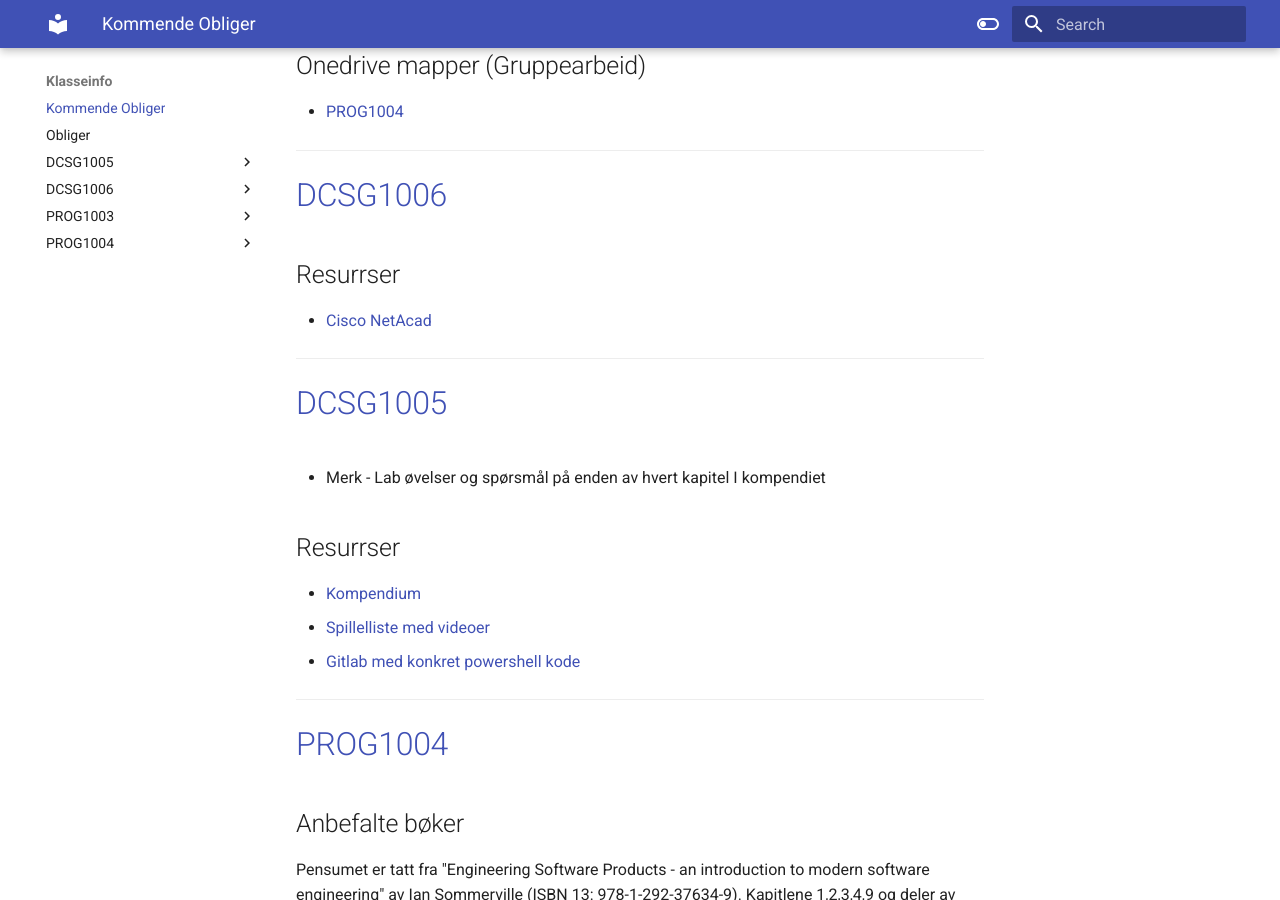
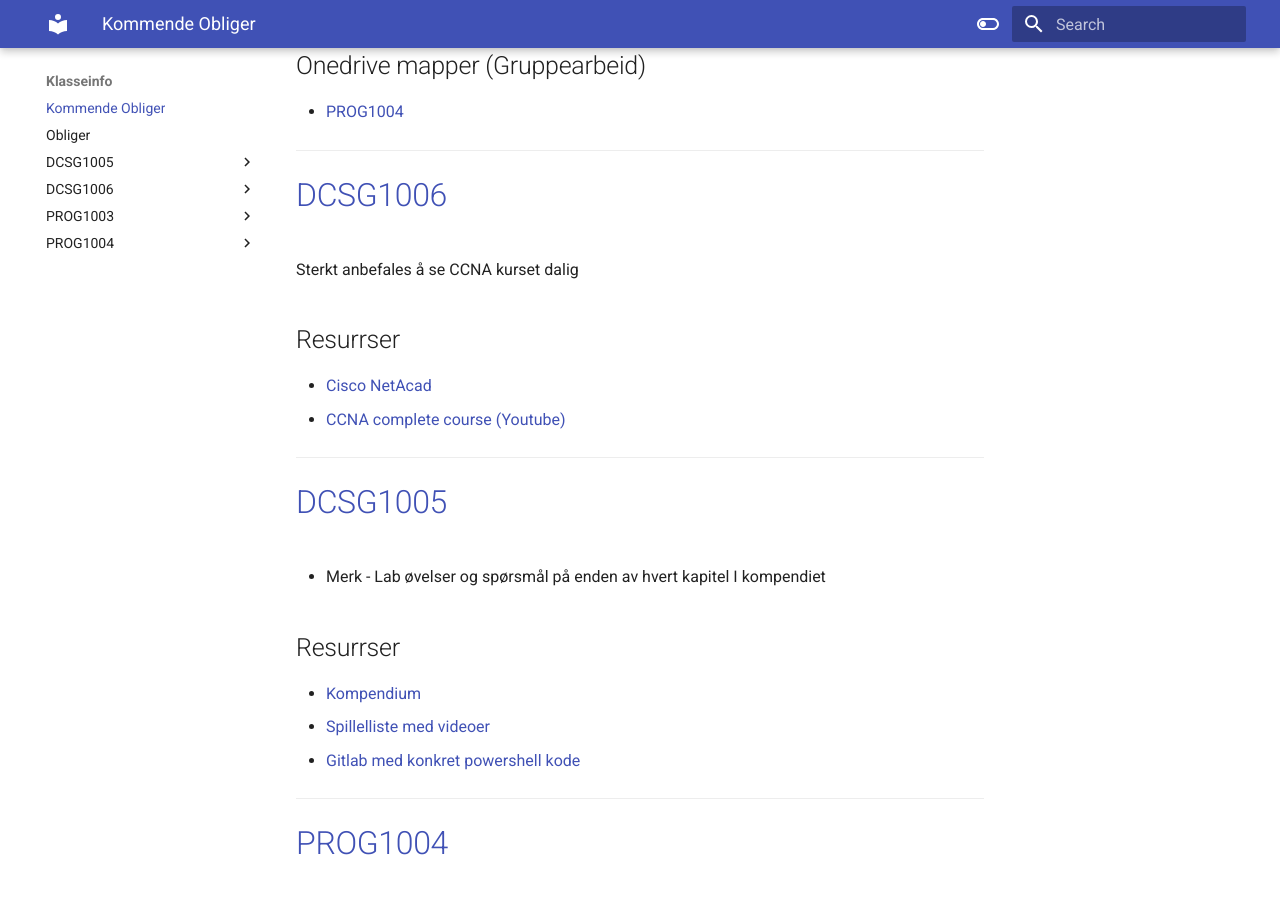
Before and after one commit to ProtoSparky/DIGSEC-Info-Board, an MkDocs documentation site: the page built from docs/index.md, in a window 1280 px wide and 900 px high, scrolled down 752 px. Built offline with MkDocs 1.6.1 and Material for MkDocs 9.7.7, drawn with Linux system fonts in a browser that asks for light colours.

Commit message:
added CCNA youtube course

```diff
--- a/docs/index.md
+++ b/docs/index.md
@@ -24,8 +24,11 @@ Du kan se hele listen [her](./obliger.md)
 -------------
 
 # [DCSG1006](./DCSG1006/dcsg1006.md)
+Sterkt anbefales å se CCNA kurset dalig
+
 ## Resurrser
 * [Cisco NetAcad](https://www.netacad.com/dashboard)
+* [CCNA complete course (Youtube)](https://www.youtube.com/playlist?list=PLxbwE86jKRgMpuZuLBivzlM8s2Dk5lXBQ)
 
 -------------
 
```
